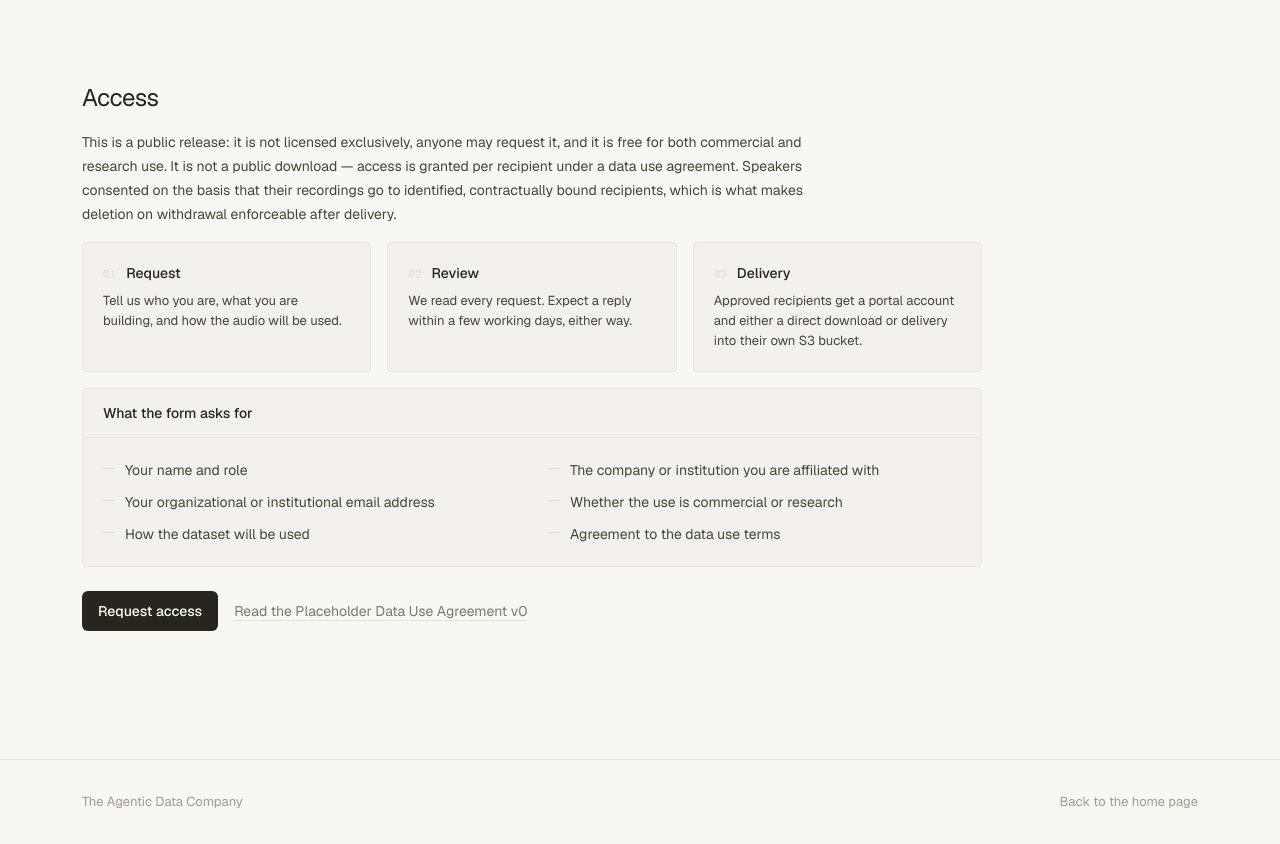
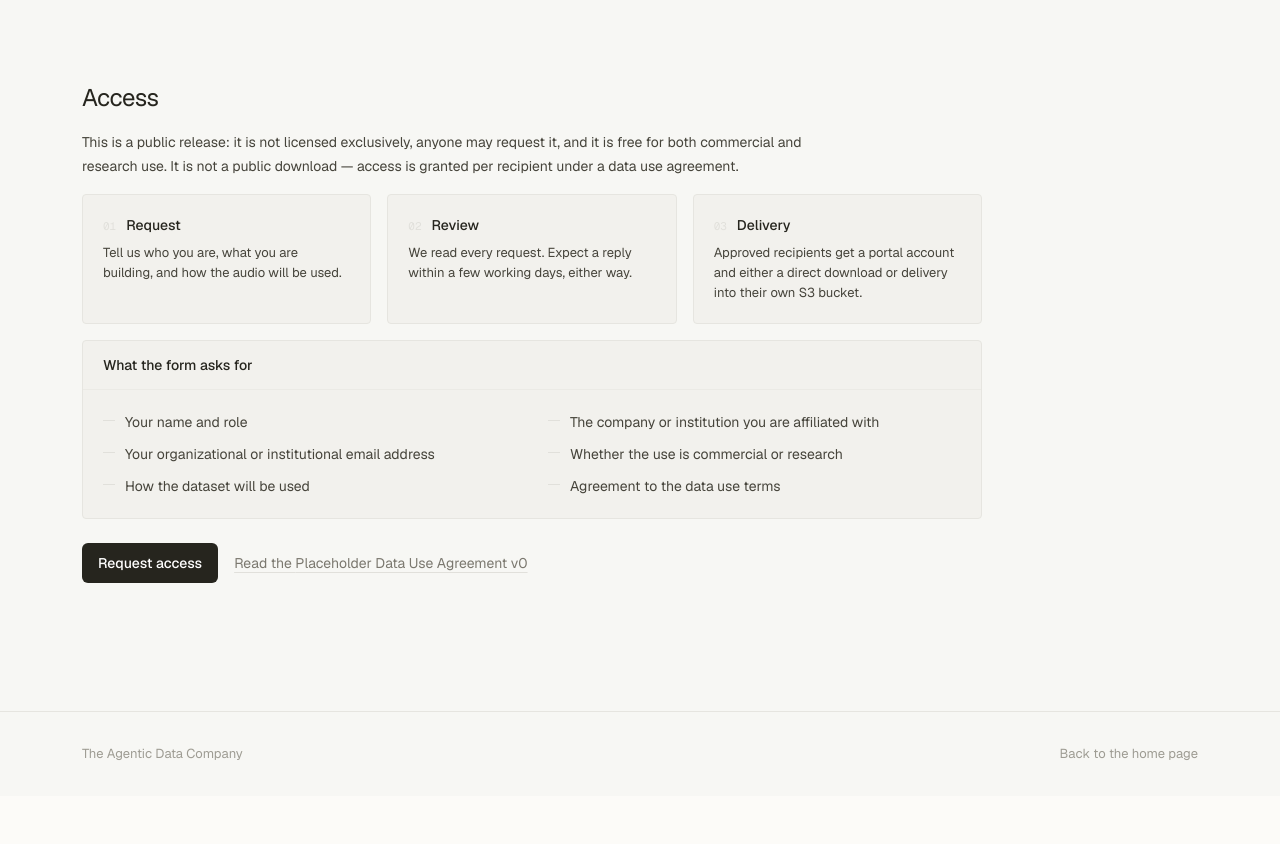
Before and after one commit to MatiasVoldbyDrejer/theagenticintelligencecompany, a Next.js app: page /yap-1k in a window 1280 px wide. Shown: the part 9888-10732 px from the top of the page. After the commit the page ends 10684 px from the top, so only its background shows below. Built offline with nearby package versions, Linux system fonts and the light colour scheme; a web font is replaced by a local one.

Commit message:
docs(dataset): drop the consent rationale from Access
Access states the terms; the consent position is already covered under
Provenance.

Co-Authored-By: Claude Opus 5 (1M context) <noreply@anthropic.com>

```diff
--- a/src/components/dataset/Access.tsx
+++ b/src/components/dataset/Access.tsx
@@ -33,9 +33,7 @@ export default function Access({ license }: { license: DatasetSnapshot["license"
       <p className={t.sectionIntro}>
         This is a public release: it is not licensed exclusively, anyone may request it, and it
         is free for both commercial and research use. It is not a public download — access is
-        granted per recipient under a data use agreement. Speakers consented on the basis that
-        their recordings go to identified, contractually bound recipients, which is what makes
-        deletion on withdrawal enforceable after delivery.
+        granted per recipient under a data use agreement.
       </p>
 
       <div className="grid grid-cols-1 gap-4 sm:grid-cols-3">
```
